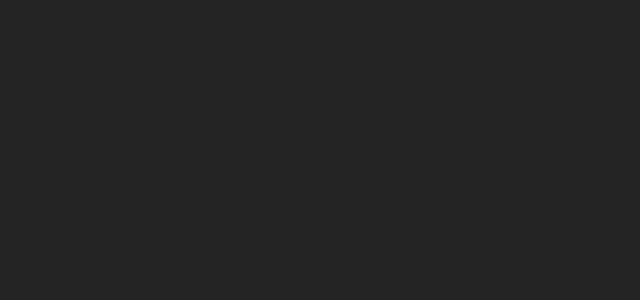
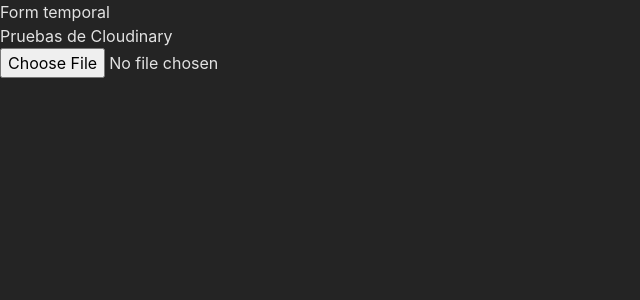
Before and after one commit to angeldvilla/skillHub-front, a React (Vite) app: page /TemporalForm in a window 1280 px wide. Before the commit this address had no page. Shown: the top 300 px of the page, without its empty margins (0-640 px from the left). Built offline with nearby package versions, Linux system fonts and the light colour scheme.

Commit message:
Creado formulario con cloudinary y un formulario de pruebas

```diff
--- a/src/App.jsx
+++ b/src/App.jsx
@@ -9,6 +9,7 @@
 import UnderDevelopment from "./components/UnderDevelopment/UnderDevelopment";
 /* ------------------------------------------- */
 import { Routes, Route } from "react-router-dom";
+import FormTemporal from "./components/FormWorkCreated/FormTemporal";
 /* ------------------------------------------- */
 
 function App() {
@@ -27,6 +28,7 @@
       <Route path="/cookies-policies" element={<UnderDevelopment />} />
       <Route path="/payment-policies" element={<UnderDevelopment />} />
       <Route path="/contact-us" element={<UnderDevelopment />} />
+      <Route path="/TemporalForm" element={<FormTemporal />} />
     </Routes>
   );
 }
--- /dev/null
+++ b/src/components/FormWorkCreated/FormTemporal.jsx
@@ -0,0 +1,41 @@
+import React, { useState } from "react";
+import axios from "axios";
+
+const FormTemporal = () => {
+
+    const [workdata, setWordata] = useState({
+        name: "",
+        img: ""
+    })
+    async function uploadImage(files) {
+        console.log(files[0]);
+        const imageFormData = new FormData()
+        imageFormData.append("file", files[0])
+        imageFormData.append("upload_preset", "PostWorks")
+        try {
+            const response = await axios.post("https://api.cloudinary.com/v1_1/dko4cptdy/upload", imageFormData);
+            const data = response.data.secure_url;
+            console.log("Esta es la respuesta de la data", data);
+            // Actualizar el estado de manera inmutable
+            setWordata(prevData => ({
+                ...prevData,
+                img: data
+            }));
+            console.log("Esta es la nueva info de setWorkData en img", setWordata.img);
+        } catch (error) {
+            console.log("Error en el componente UploadImage en cludinary", error);
+        }
+    }
+    return (
+        <div>
+            <h1> Form temporal </h1>
+            <h3>Pruebas de Cloudinary</h3>
+            <form>
+                <input type="file" onChange={(event) => { uploadImage(event.target.files) }}></input>
+            </form>
+        </div>
+    )
+}
+
+
+export default FormTemporal
--- a/src/components/FormWorkCreated/FormWorkCreated.jsx
+++ b/src/components/FormWorkCreated/FormWorkCreated.jsx
@@ -5,12 +5,12 @@
 import { useParams } from "react-router-dom";
 import validation from "../Validations/Validations";
 import { postJobs, getTypes } from "../../toolkit/ActionsworkPublications";
-
 import { useLocalStorage } from "../UseLocalStorage/UseLocalStorage";
 
 // Toast
 import { ToastContainer, toast } from "react-toastify";
 import "react-toastify/dist/ReactToastify.css";
+import axios from "axios";
 
 // Components
 import Footer from "../Footer/Footer";
@@ -65,11 +65,14 @@
       ...workdata,
       [name]: value,
     }));
+
     console.log("Datos del formulario:", {
       ...workdata,
       [name]: value,
     });
   }
+
+
 
 
   function handleSelect(event) {
@@ -101,6 +104,8 @@
       }, 3000);
     }
   }
+
+
   const handleReset = () => {
     setTextTittle("");
     setTextDesciption("");
@@ -131,7 +136,9 @@
   const tiposSelected = workdata.ability.map((cat) => (
     <div key={cat}>
       <span>{cat}</span>
-      <span onClick={() => handleDelete(cat)}> x </span>
+      <button
+       onClick={() => handleDelete(cat)}
+       className="p-0.5 ml-1 bg-gray-800 text-white rounded-md w-6 h-6 border-2 border-slate-600 hover:bg-gray-700 hover:shadow-sm transition text-xs flex items-center justify-center"       > x </button>
     </div>
   ));
 
@@ -141,6 +148,32 @@
       ability: workdata.ability.filter(typ => typ !== cat)
     })
   }
+
+
+//Subir imagenes a cloudinary
+  async function uploadImage(files) {
+    console.log(files[0]);
+    const imageFormData = new FormData()
+    imageFormData.append("file", files[0])
+    imageFormData.append("upload_preset", "PostWorks")
+    try {
+        const response = await axios.post("https://api.cloudinary.com/v1_1/dko4cptdy/upload", imageFormData);
+        const data = response.data.secure_url;
+        console.log("Esta es la respuesta de la data", data);
+        // Actualizar el estado de manera inmutable
+         setWorkData(prevData => ({
+            ...prevData,
+            image: data
+        }));
+        console.log("Esta es la nueva info de setWorkData en img", workdata.image);
+    } catch (error) {
+        console.log("Error en el componente UploadImage en cludinary", error);
+    }
+ }
+
+
+
+
 
   //___________________________________________
 
@@ -251,14 +284,19 @@
                 {workdata.ability.length > 3 && <p style={{ color: "red" }}>¡No puedes seleccionar más de 3 categorías!</p>}
               </div>
             )}
+
+
             <label htmlFor="image" className="pl-2 mb-1 text-lg">
               Imagen:
             </label>
             <input
-              type="text"
+              type="file"
               name="image"
               placeholder="Ingresa URL de imagen"
-              onChange={handleChange}
+              onChange={(event) => {
+                handleChange(event);
+                uploadImage(event.target.files)
+              }}
               className="bg-neutral-900 opacity-50 p-1.5 mb-2 rounded-md w-80 text-neutral-100 text-center outline-none"
             />
 
```
